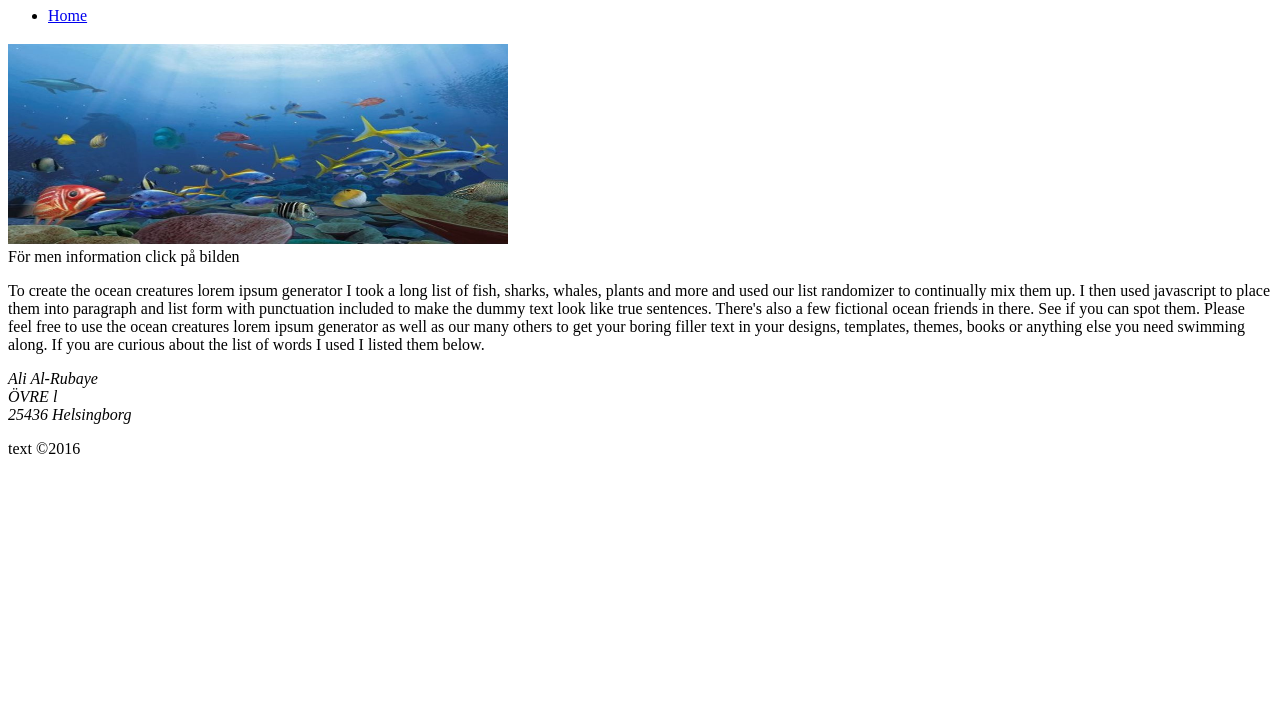
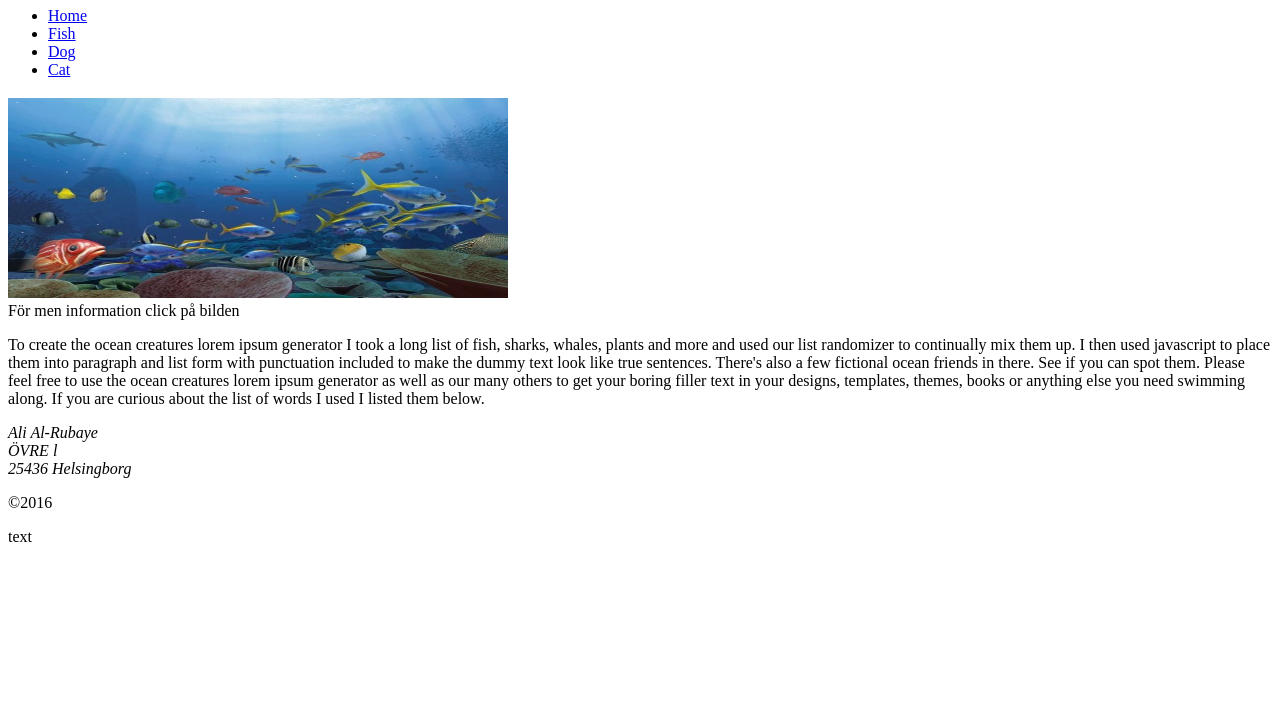
Before and after one commit to ali-Alrubaye/Lab_2016_05_13, a plain HTML site: page Lab_2016_05_13/fish.html in a window 1280 px wide. Shown: the part 73-800 px from the top of the page. Drawn offline with Linux system fonts and the light colour scheme.

Commit message:
active navigation

```diff
--- a/Lab_2016_05_13/fish.html
+++ b/Lab_2016_05_13/fish.html
@@ -10,9 +10,9 @@
         <nav>
             <ul>
                 <li><a href="index.html"> Home</a></li>
-                <!--<li><a href="fish.html"> Fish</a></li>-->
-                <!--<li><a href="dog.html"> Dog</a></li>
-                <li><a href="cat.html">Cat</a></li>-->
+                <li><a href="fish.html"> Fish</a></li>
+                <li><a href="dog.html"> Dog</a></li>
+                <li><a href="cat.html">Cat</a></li>
             </ul>
         </nav>
     </header>
@@ -41,9 +41,9 @@
             25436 Helsingborg
         </address>
         <p>
-            <samll> text</samll>
             &copy;2016
         </p>
+        <samll> text</samll>
     </footer>
 </body>
 </html>
```
Also changed, not shown: Lab_2016_05_13/cat.html (+3 -3 lines), Lab_2016_05_13/dog.html (+3 -3 lines).
